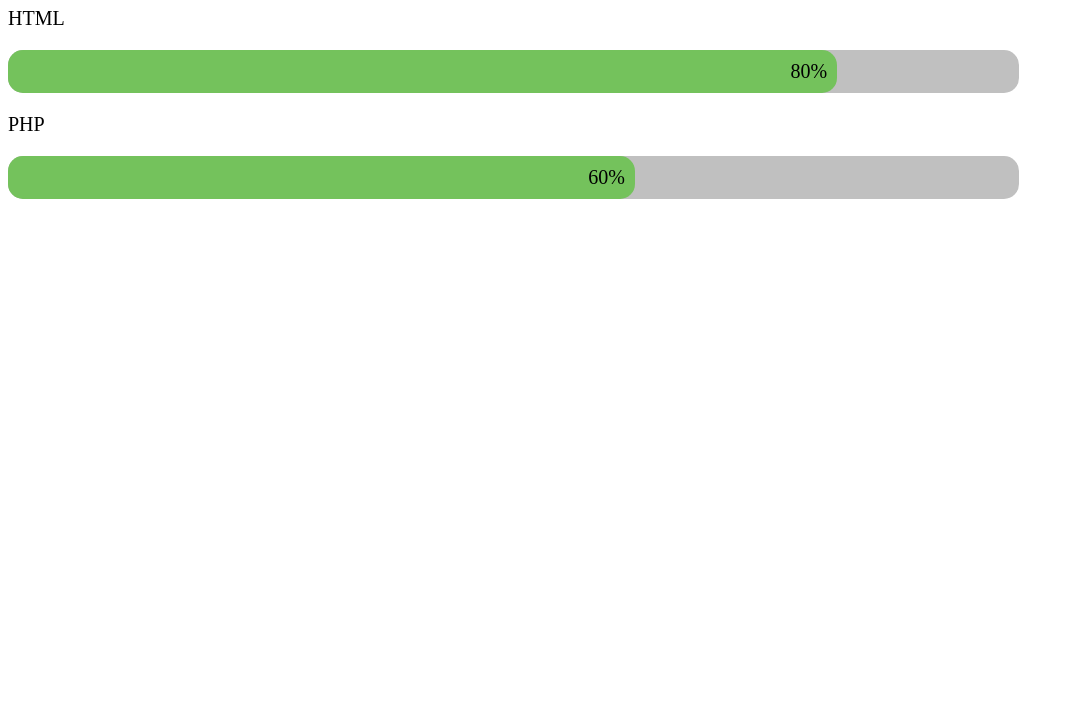
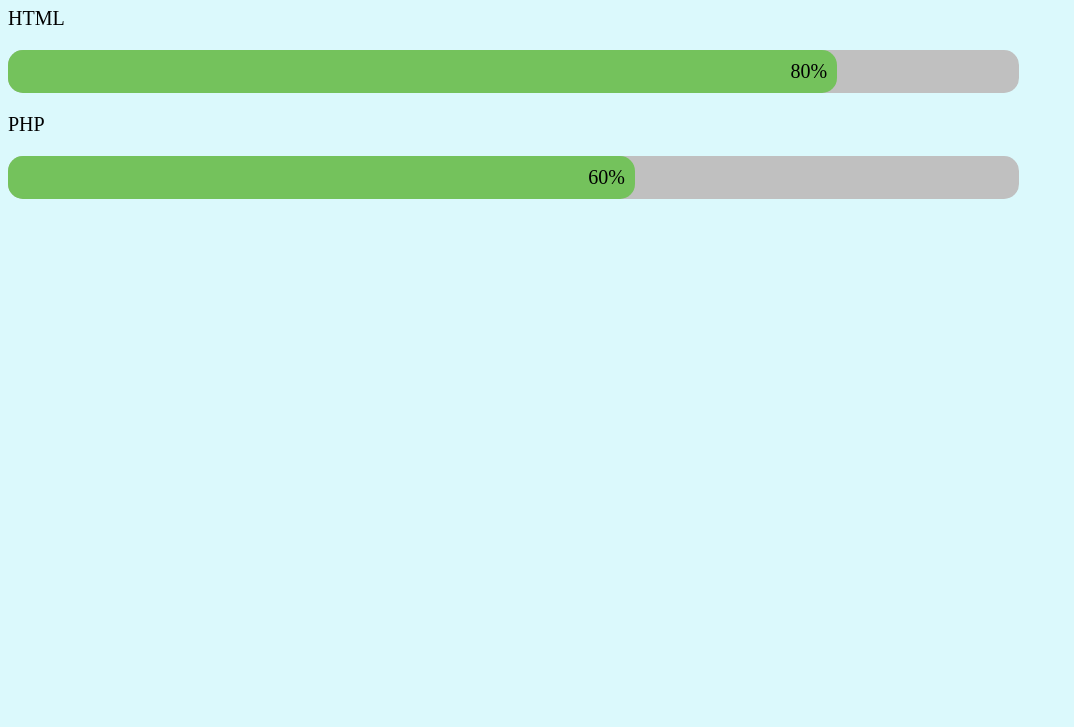
Before and after one commit to 4313bg/notion, a plain HTML site: page index.html in a window 1280 px wide. Shown: the part 73-800 px from the top of the page, without its empty margins (0-1074 px from the left). Drawn offline with Linux system fonts and the light colour scheme.

Commit message:
Update index.html

```diff
--- a/index.html
+++ b/index.html
@@ -2,6 +2,9 @@
 <html>
 <head>
 	<style>
+		body {
+			background-color: #DBF9FC;
+		}
 		p {
 			font-size: 20px;
 		}
```
